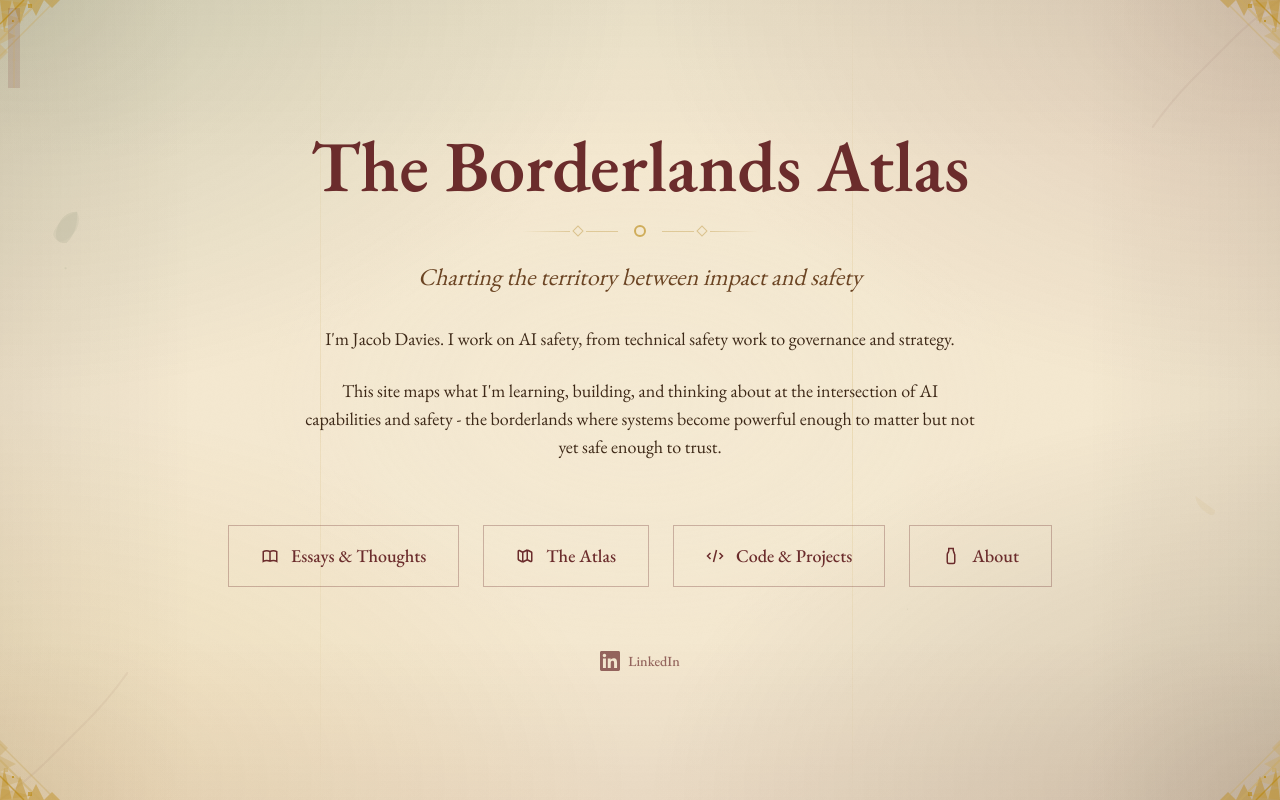
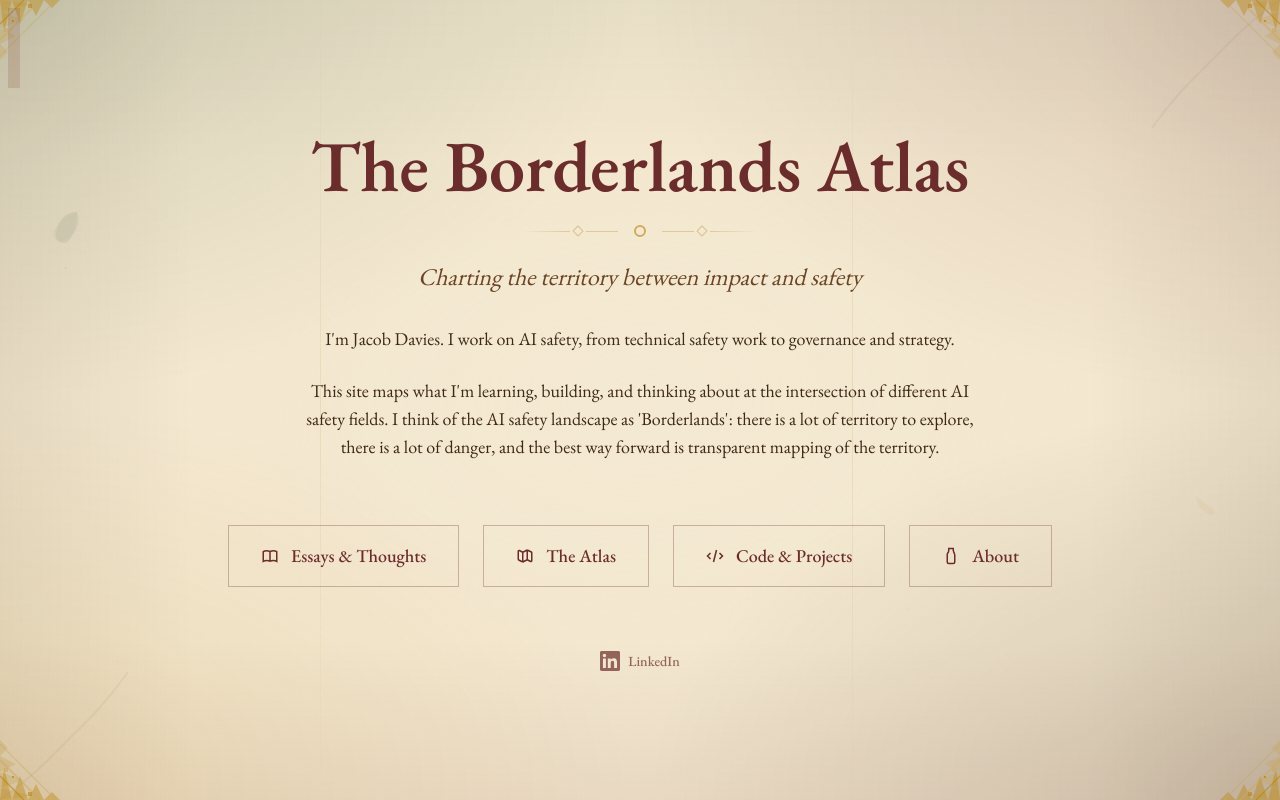
Before and after one commit to jacobdaviescam/The-Borderlands-Atlas, a Next.js app: page / in a window 1280 px wide. Built offline with nearby package versions, Linux system fonts and the light colour scheme.

Commit message:
Reworking front page

```diff
--- a/app/page.tsx
+++ b/app/page.tsx
@@ -58,8 +58,7 @@ export default function Home() {
             </p>
             <p>
               This site maps what I&apos;m learning, building, and thinking about at the intersection of
-              AI capabilities and safety - the borderlands where systems become powerful enough to matter
-              but not yet safe enough to trust.
+              different AI safety fields. I think of the AI safety landscape as 'Borderlands': there is a lot of territory to explore, there is a lot of danger, and the best way forward is transparent mapping of the territory.
             </p>
 
           </motion.div>
```
